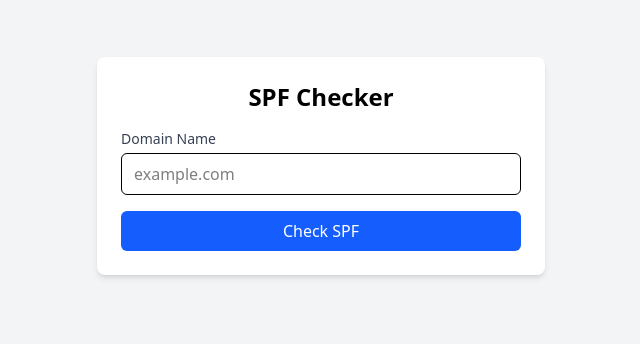
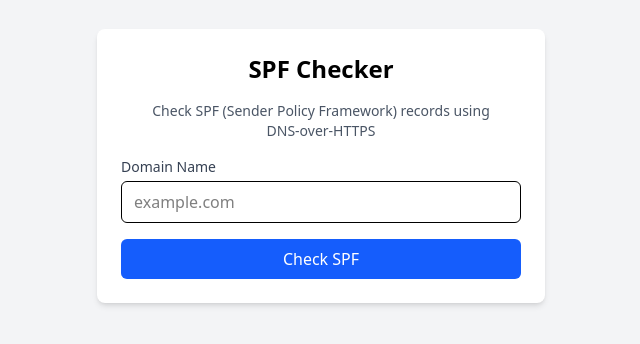
Before and after one commit to raisulconnects/spf-checker-app, a React (Vite) app: page / in a window 1280 px wide. Shown: the part 234-578 px from the top of the page, without its empty margins (319-959 px from the left). Built offline with nearby package versions, Linux system fonts and the light colour scheme.

Commit message:
Updated Readme file

```diff
--- a/src/App.jsx
+++ b/src/App.jsx
@@ -55,6 +55,10 @@ function App() {
     <div className="min-h-screen bg-gray-100 flex items-center justify-center">
       <div className="bg-white p-6 rounded-lg shadow-md w-full max-w-md">
         <h1 className="text-2xl font-semibold text-center mb-4">SPF Checker</h1>
+        <p className="text-sm text-gray-600 text-center mb-4 ">
+          Check SPF (Sender Policy Framework) records using <br />{" "}
+          DNS-over-HTTPS
+        </p>
 
         {/* This is where we place the form, Might make it better later on */}
         <form className="space-y-4" onSubmit={handleSubmit}>
```
Also changed, not shown: 1 other file (tests, documents, lock files or other folders).
